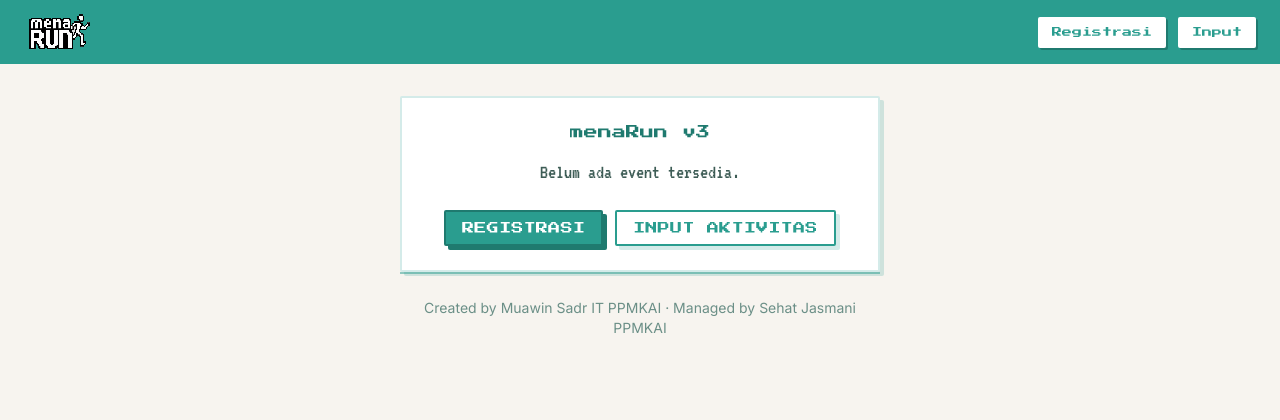
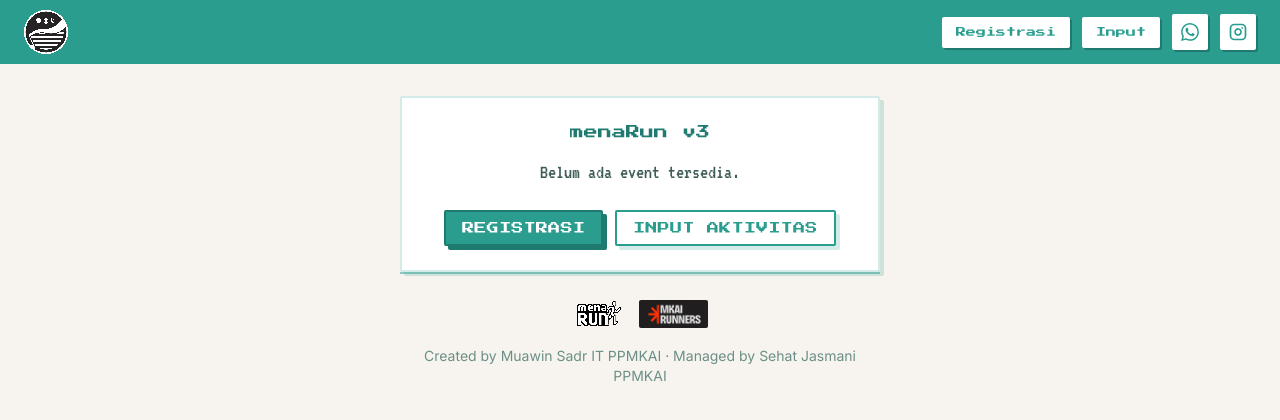
Before and after one commit to muhtalhaa/menarun-v3, a Next.js app: page / in a window 1280 px wide. Shown: the top 420 px of the page. Built offline with nearby package versions, Linux system fonts and the light colour scheme; no server answers; the database is empty.

Commit message:
update contact dan logo

```diff
--- a/components/layout/SiteFooter.tsx
+++ b/components/layout/SiteFooter.tsx
@@ -1,9 +1,43 @@
+const MENARUN_ASPECT_RATIO = 1575 / 999;
+const MKAI_RUNNERS_ASPECT_RATIO = 600 / 242;
+
 export function SiteFooter() {
+  const menaRunHeight = 32;
+  const menaRunWidth = Math.round(menaRunHeight * MENARUN_ASPECT_RATIO);
+  const mkaiRunnersHeight = 28;
+  const mkaiRunnersWidth = Math.round(mkaiRunnersHeight * MKAI_RUNNERS_ASPECT_RATIO);
+
   return (
-    <footer className="border-t-2 border-tosca-muted/50 py-6 text-center">
-      <p className="font-sans text-xs leading-relaxed text-text-muted md:text-sm">
-        Created by Muawin Sadr IT PPMKAI · Managed by Sehat Jasmani PPMKAI
-      </p>
+    <footer className="border-t-2 border-tosca-muted/50 py-6">
+      <div className="mx-auto flex max-w-7xl flex-col items-center gap-4 px-4">
+        <div className="flex flex-wrap items-center justify-center gap-4">
+          {/* eslint-disable-next-line @next/next/no-img-element */}
+          <img
+            src="/images/logo.png"
+            alt="menaRun"
+            width={menaRunWidth}
+            height={menaRunHeight}
+            data-pixel="true"
+            className="pixel-render block max-w-none"
+            style={{ height: `${menaRunHeight}px`, width: `${menaRunWidth}px` }}
+          />
+          {/* eslint-disable-next-line @next/next/no-img-element */}
+          <img
+            src="/images/logo-mkai-runners.jpeg"
+            alt="MKAI Runners"
+            width={mkaiRunnersWidth}
+            height={mkaiRunnersHeight}
+            className="block max-w-none rounded-sm"
+            style={{
+              height: `${mkaiRunnersHeight}px`,
+              width: `${mkaiRunnersWidth}px`,
+            }}
+          />
+        </div>
+        <p className="text-center font-sans text-xs leading-relaxed text-text-muted md:text-sm">
+          Created by Muawin Sadr IT PPMKAI · Managed by Sehat Jasmani PPMKAI
+        </p>
+      </div>
     </footer>
   );
 }
--- a/components/layout/SiteHeader.tsx
+++ b/components/layout/SiteHeader.tsx
@@ -1,5 +1,22 @@
 import Link from "next/link";
+import { Instagram } from "lucide-react";
 import { SiteLogo } from "@/components/layout/SiteLogo";
+
+const SOCIAL_LINK_CLASS =
+  "pixel-focus inline-flex h-8 w-8 items-center justify-center rounded-pixel border-2 border-text-onTosca/60 bg-bg-card text-tosca shadow-pixel-sm transition hover:bg-bg-tertiary md:h-9 md:w-9";
+
+function WhatsAppIcon({ className }: { className?: string }) {
+  return (
+    <svg
+      viewBox="0 0 24 24"
+      fill="currentColor"
+      aria-hidden="true"
+      className={className}
+    >
+      <path d="M17.472 14.382c-.297-.149-1.758-.867-2.03-.967-.273-.099-.471-.148-.67.15-.197.297-.767.966-.94 1.164-.173.199-.347.223-.644.075-.297-.15-1.255-.463-2.39-1.475-.883-.788-1.48-1.761-1.653-2.059-.173-.297-.018-.458.13-.606.134-.133.298-.347.446-.52.149-.174.198-.298.298-.497.099-.198.05-.371-.025-.52-.075-.149-.669-1.612-.916-2.207-.242-.579-.487-.5-.669-.51-.173-.008-.371-.01-.57-.01-.198 0-.52.074-.792.372-.272.297-1.04 1.016-1.04 2.479 0 1.462 1.065 2.875 1.213 3.074.149.198 2.096 3.2 5.077 4.487.709.306 1.262.489 1.694.625.712.227 1.36.195 1.871.118.571-.085 1.758-.719 2.006-1.413.248-.694.248-1.289.173-1.413-.074-.124-.272-.198-.57-.347m-5.421 7.403h-.004a9.87 9.87 0 01-5.031-1.378l-.361-.214-3.741.982.998-3.648-.235-.374a9.86 9.86 0 01-1.51-5.26c.001-5.45 4.436-9.884 9.888-9.884 2.64 0 5.122 1.03 6.988 2.898a9.825 9.825 0 012.893 6.994c-.003 5.45-4.435 9.884-9.885 9.884m8.413-18.297A11.815 11.815 0 0012.05 0C5.495 0 .16 5.335.157 11.892c0 2.096.547 4.142 1.588 5.945L.057 24l6.305-1.654a11.882 11.882 0 005.683 1.448h.005c6.554 0 11.89-5.335 11.893-11.893a11.821 11.821 0 00-3.48-8.413z" />
+    </svg>
+  );
+}
 
 export function SiteHeader() {
   return (
@@ -18,6 +35,24 @@
         >
           Input
         </Link>
+        <a
+          href="https://api.whatsapp.com/send?phone=628979677785"
+          target="_blank"
+          rel="noopener noreferrer"
+          aria-label="Hubungi via WhatsApp"
+          className={SOCIAL_LINK_CLASS}
+        >
+          <WhatsAppIcon className="h-4 w-4 md:h-[18px] md:w-[18px]" />
+        </a>
+        <a
+          href="https://www.instagram.com/mkairunners?igsh=MWlkdXN2M2xtbDk3cA%3D%3D&utm_source=qr"
+          target="_blank"
+          rel="noopener noreferrer"
+          aria-label="Instagram MKAI Runners"
+          className={SOCIAL_LINK_CLASS}
+        >
+          <Instagram className="h-4 w-4 md:h-[18px] md:w-[18px]" strokeWidth={2.25} />
+        </a>
       </nav>
     </header>
   );
--- a/components/layout/SiteLogo.tsx
+++ b/components/layout/SiteLogo.tsx
@@ -1,6 +1,6 @@
 import Link from "next/link";
 
-const LOGO_ASPECT_RATIO = 1575 / 999;
+const LOGO_ASPECT_RATIO = 1;
 
 interface SiteLogoProps {
   height?: number;
@@ -17,8 +17,8 @@
     >
       {/* eslint-disable-next-line @next/next/no-img-element */}
       <img
-        src="/images/logo.png"
-        alt="menaRun"
+        src="/images/logo-mkai.png"
+        alt="PPMKAI"
         width={width}
         height={height}
         data-pixel="true"
```
Also changed, not shown: public/images/logo-mkai-runners.jpeg (added), public/images/logo-mkai.png (added).
